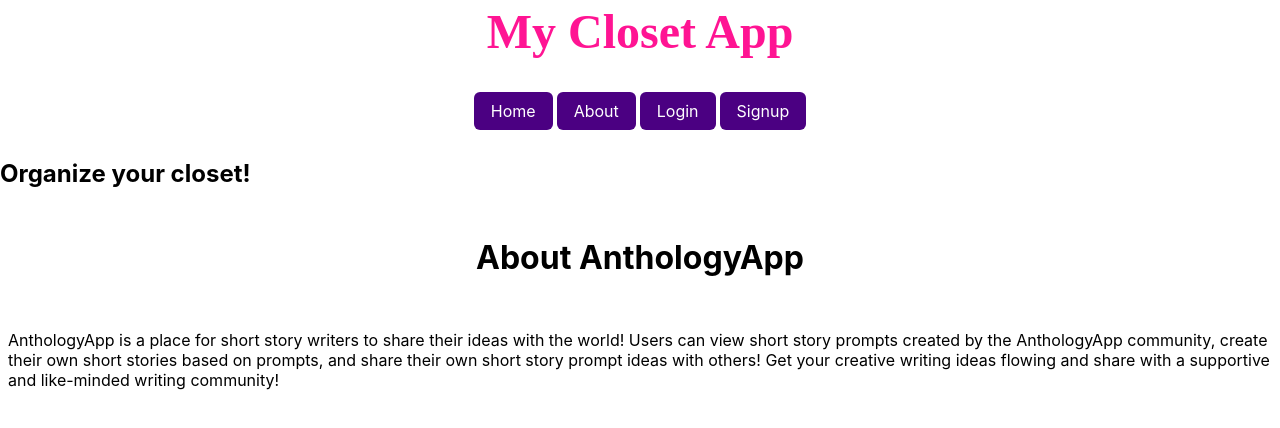
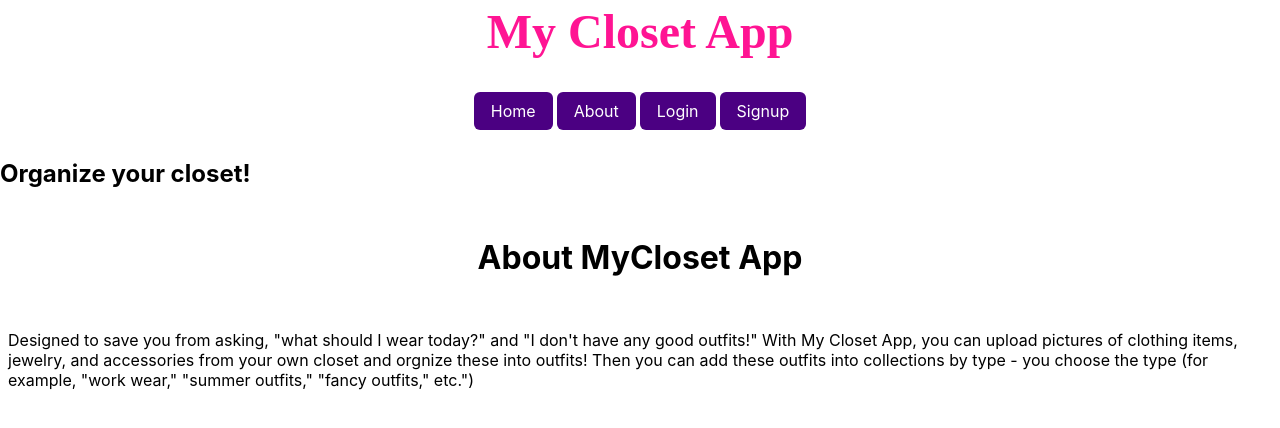
Before and after one commit to e-clawson/my-closet-app, a React (Create React App) app in the folder client/: page /about in a window 1280 px wide. Shown: the top 428 px of the page. Built offline with nearby package versions, Linux system fonts and the light colour scheme; no server answers.

Commit message:
update about page

```diff
--- a/client/src/components/About.js
+++ b/client/src/components/About.js
@@ -4,13 +4,13 @@ const About = () => {
     return (
       <div>
         <Wrapper>
-        <h1>About AnthologyApp</h1>
+        <h1>About MyCloset App</h1>
         </Wrapper>
         <Wrapper>
-          <p>AnthologyApp is a place for short story writers to share their ideas with the world!
-        Users can view short story prompts created by the AnthologyApp community, create their own short
-        stories based on prompts, and share their own short story prompt ideas with others! Get your
-        creative writing ideas flowing and share with a supportive and like-minded writing community! </p>
+          <p>Designed to save you from asking, "what should I wear today?" and "I don't have any good outfits!"
+            With My Closet App, you can upload pictures of clothing items, jewelry, and accessories from
+            your own closet and orgnize these into outfits! Then you can add these outfits into collections by type
+             - you choose the type (for example, "work wear," "summer outfits," "fancy outfits," etc.")</p>
         </Wrapper>
        </div>
     )
```
